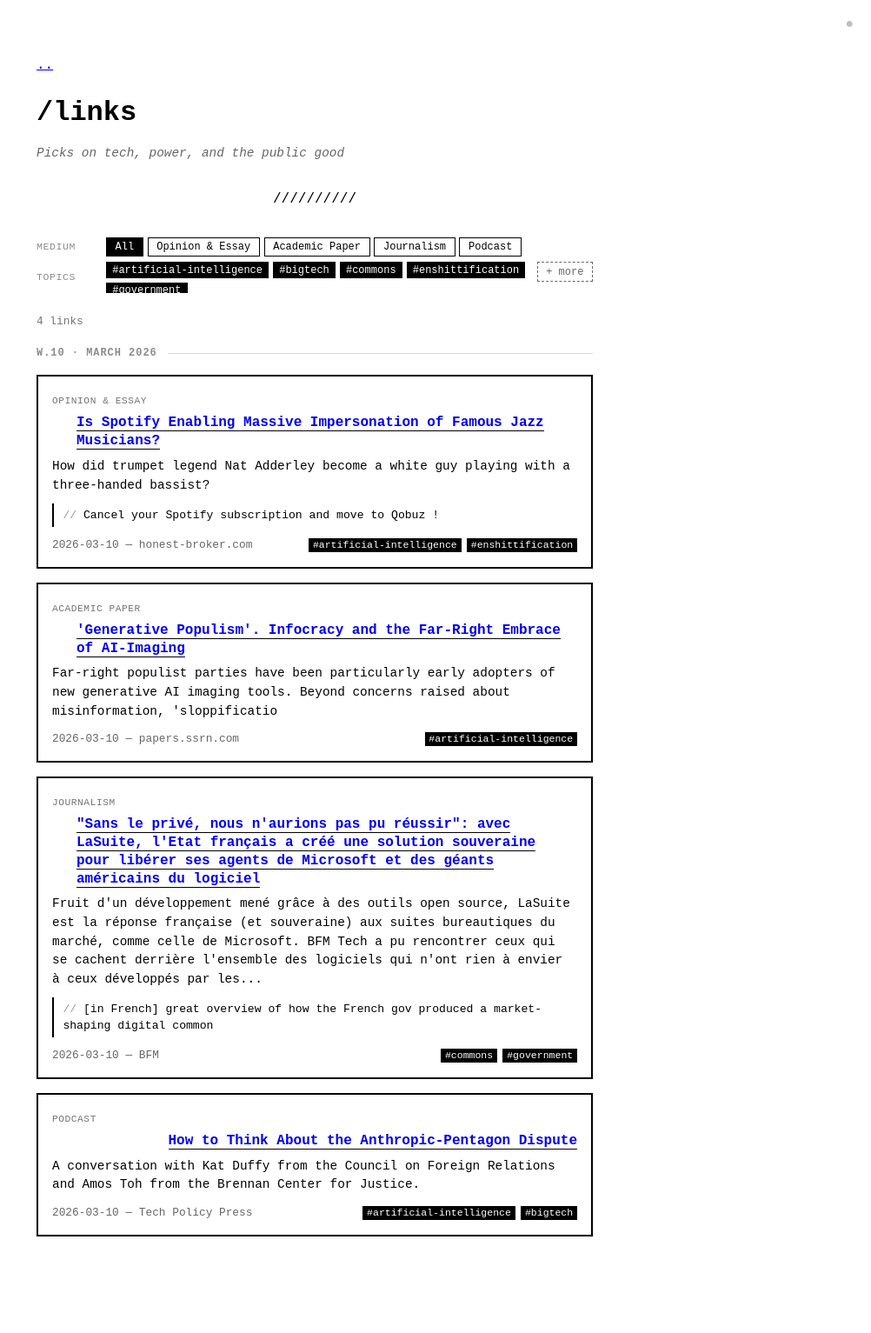
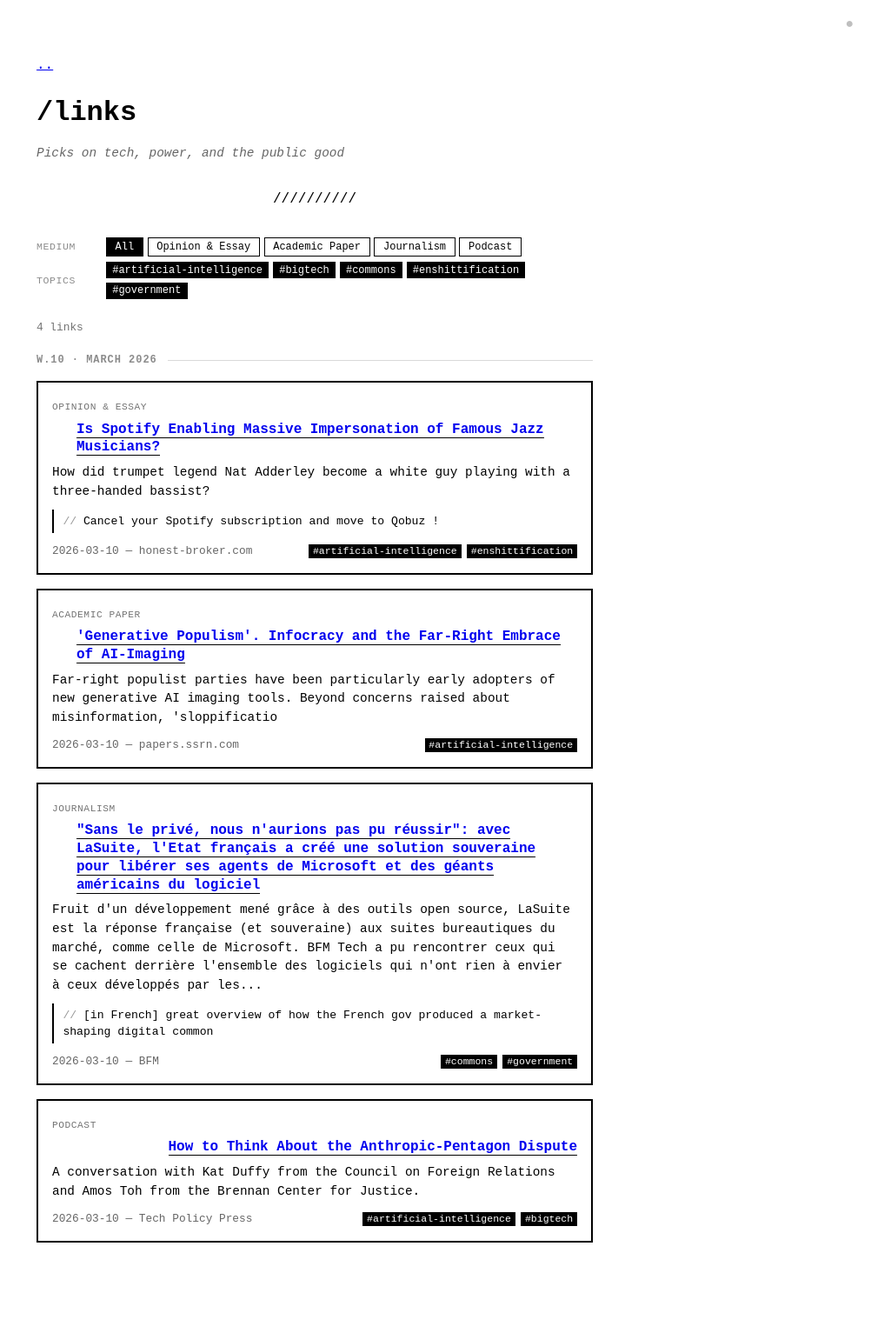
Before and after one commit to PLrolle/plrolle.github.io, a Jekyll site: the page built from links.md, in a window 1280 px wide. Shown: the whole page at 87% size, without its empty margins (278-1280 px from the left). Built offline with Jekyll 4.4.1, drawn with Linux system fonts in a browser that asks for light colours.

Commit message:
Remove topics overflow/more button — let tags wrap freely

```diff
--- a/_layouts/links.html
+++ b/_layouts/links.html
@@ -75,26 +75,6 @@
       }
       .tag-pill:hover { opacity: 0.7; }
 
-      .more-row-btn {
-        flex-shrink: 0;
-        align-self: flex-start;
-        background: none;
-        border: 1.5px dashed black;
-        padding: 0.2rem 0.6rem;
-        font-size: 0.75rem;
-        font-family: monospace;
-        cursor: pointer;
-        white-space: nowrap;
-        opacity: 0.6;
-      }
-      .more-row-btn:hover { opacity: 1; }
-      .more-row-btn.open { border-style: solid; opacity: 1; }
-
-      #topicPills:not(.expanded) {
-        max-height: 2.2rem;
-        overflow: hidden;
-      }
-
       /* ── Active filters summary ── */
       .active-filters-bar {
         display: none;
@@ -150,7 +130,7 @@
         .cat-pill.active { background: white; color: black; }
         .tag-pill { background: white; color: black; }
         .tag-pill.active { outline-color: white; background: black; color: white; }
-        .more-row-btn { border-color: white; color: white; }
+
         .active-filter-chip.is-medium { background: black; color: white; border-color: white; }
         .active-filter-chip.is-medium button { color: white; }
         .active-filter-chip.is-topic { background: white; color: black; }
@@ -382,7 +362,7 @@
             <button class="tag-pill" data-tag="{{ tag }}" onclick="filterTag('{{ tag }}')">#{{ tag }}</button>
             {% endfor %}
           </div>
-          <button class="more-row-btn" id="topicMoreBtn" onclick="toggleTopics()">+ more</button>
+
         </div>
         {% endif %}
 
@@ -589,42 +568,6 @@
         clearAll.onclick = clearAllFilters;
         bar.appendChild(clearAll);
       }
-
-      // ── Topics expand / collapse ──────────────────────────────────────────
-      function toggleTopics() {
-        const pills = document.getElementById('topicPills');
-        const btn   = document.getElementById('topicMoreBtn');
-        const expanded = pills.classList.toggle('expanded');
-        btn.classList.toggle('open', expanded);
-        btn.textContent = expanded ? '− less' : '+ more';
-      }
-
-      function expandTopics() {
-        const pills = document.getElementById('topicPills');
-        const btn   = document.getElementById('topicMoreBtn');
-        if (pills && !pills.classList.contains('expanded')) {
-          pills.classList.add('expanded');
-          btn.classList.add('open');
-          btn.textContent = '− less';
-        }
-      }
-
-      // Hide "more" button when all pills fit in one row
-      function checkTopicsOverflow() {
-        const pills = document.getElementById('topicPills');
-        const btn   = document.getElementById('topicMoreBtn');
-        if (!pills || !btn) return;
-        // Temporarily remove max-height to measure real height
-        const wasExpanded = pills.classList.contains('expanded');
-        if (!wasExpanded) pills.classList.add('expanded');
-        const fullHeight = pills.scrollHeight;
-        if (!wasExpanded) pills.classList.remove('expanded');
-        const oneRowHeight = parseFloat(getComputedStyle(pills).lineHeight) * 1.8 || 35;
-        btn.style.display = fullHeight > oneRowHeight ? 'inline-block' : 'none';
-      }
-
-      window.addEventListener('resize', checkTopicsOverflow);
-      requestAnimationFrame(checkTopicsOverflow);
 
       // ── Admin mode (token in localStorage) ───────────────────────────────
       if (localStorage.getItem('ghToken')) {
```
Also changed, not shown: other parts of _layouts/links.html (+0 -1 lines).
